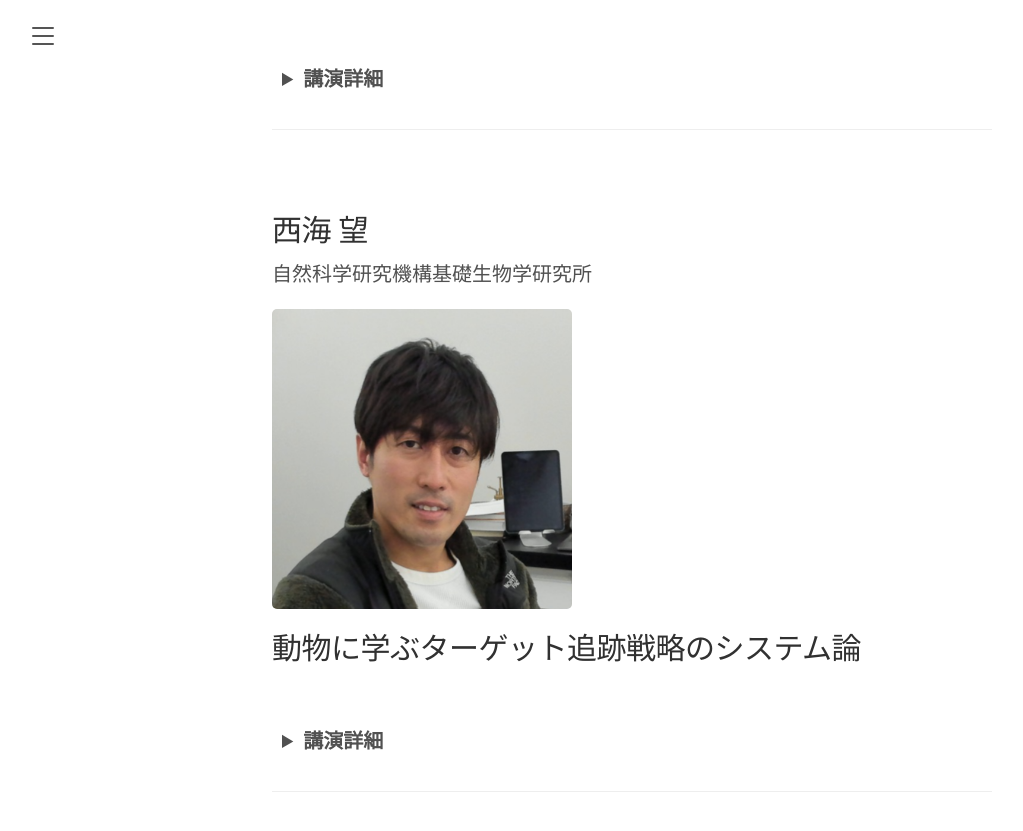
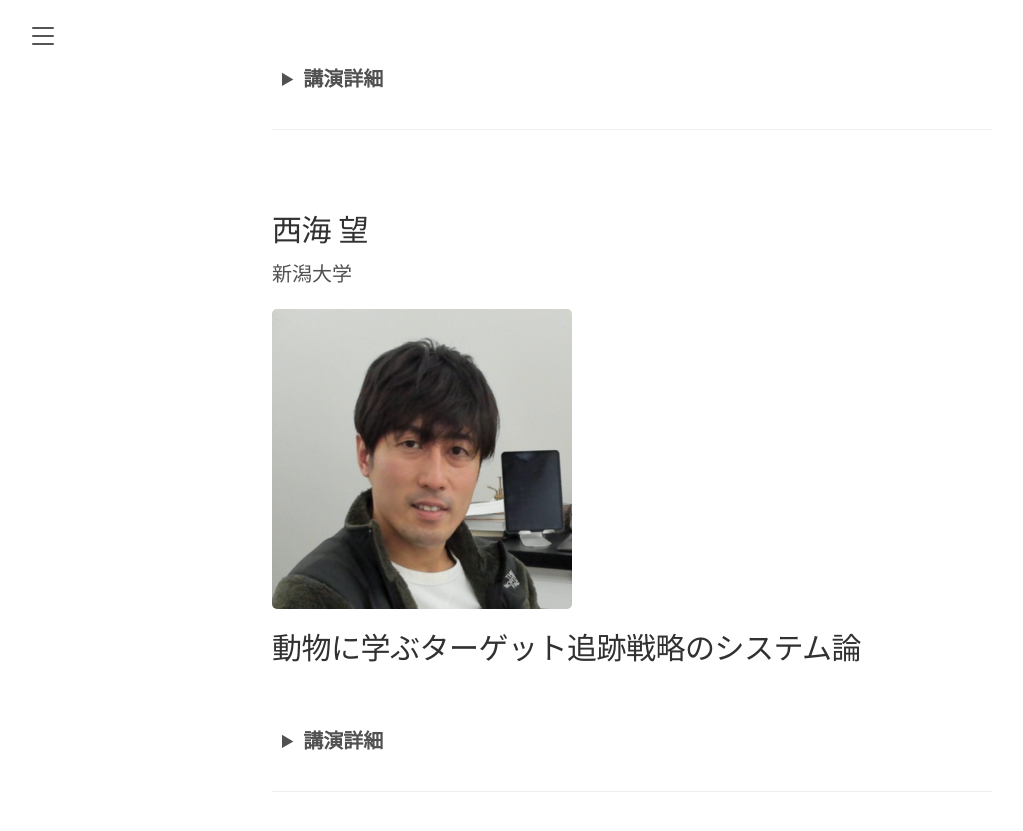
Before and after one commit to SystemsEthology/website, a Jekyll site: the page built from event_01/conference01_invited_talk.md, in a window 1280 px wide and 900 px high, scrolled down 4033 px. Shown: the top 831 px of the window, without its empty margins (8-1031 px from the left). Built offline with Jekyll 4.4.1, drawn with Linux system fonts in a browser that asks for light colours.

Commit message:
Update conference01_invited_talk.md

```diff
--- a/event_01/conference01_invited_talk.md
+++ b/event_01/conference01_invited_talk.md
@@ -132,7 +132,7 @@ order: 3
 
 ## 西海 望
 
-自然科学研究機構基礎生物学研究所
+新潟大学
 
 <img src="{{ site.baseurl }}/event_01/images/nishiumi.png" width="300px">
 
```
